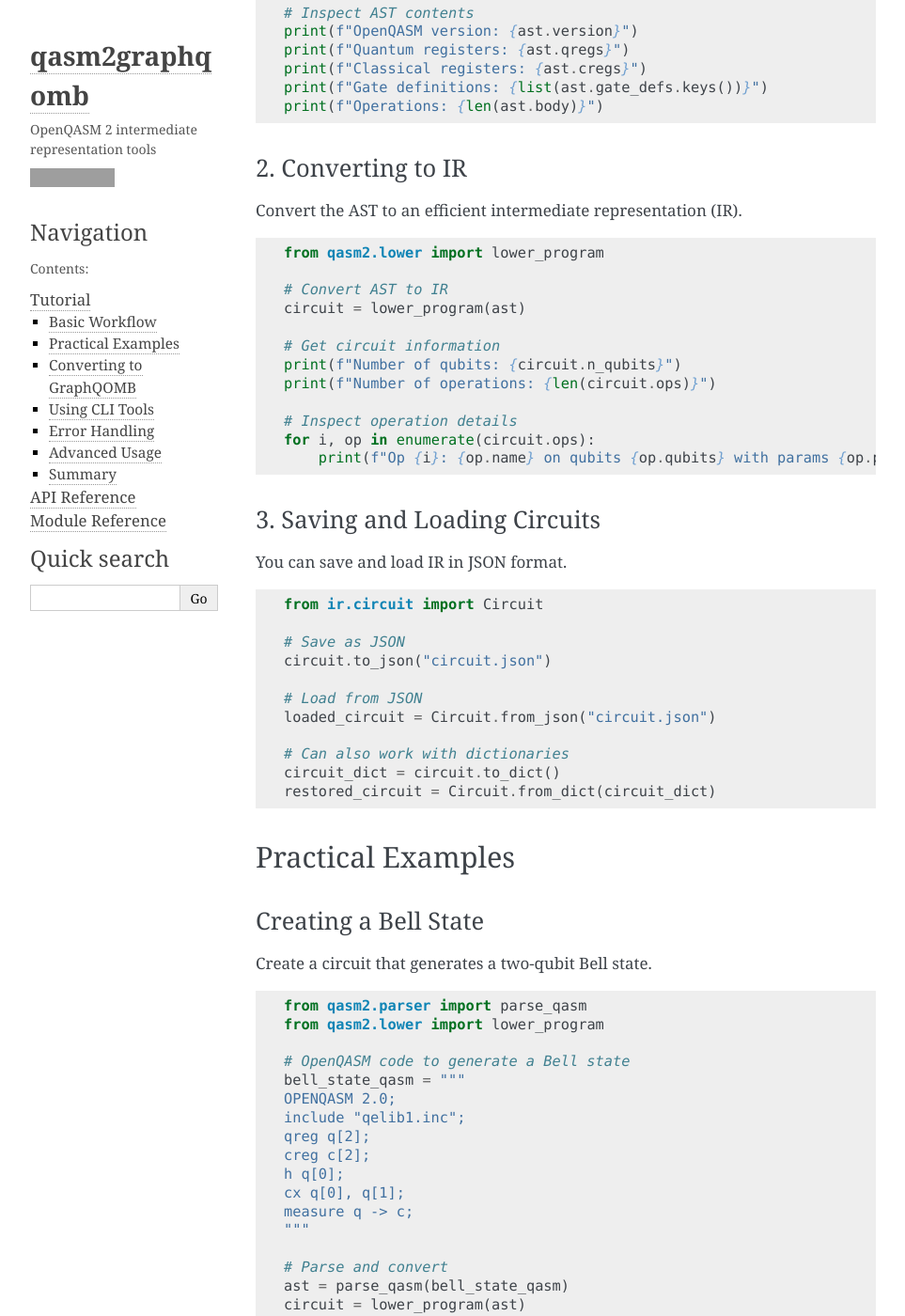
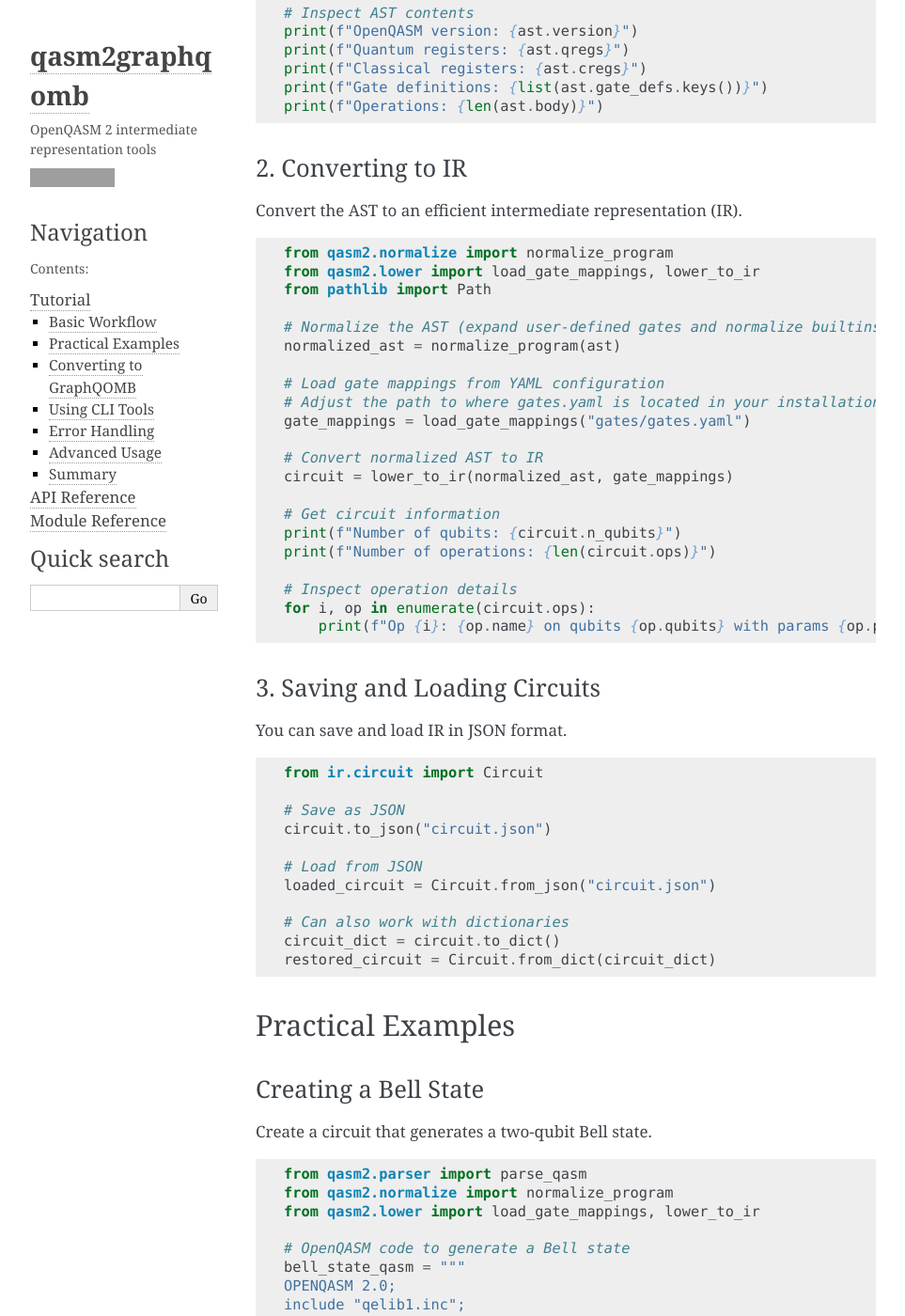
Before and after one commit to masa10-f/openqasm2-ir, a Sphinx documentation site: the page built from docs/tutorial.rst, in a window 1280 px wide and 1400 px high, scrolled down 685 px. Shown: the whole window at 94% size, without its empty margins (148-1111 px from the left). Built offline with Sphinx 7.4.7, drawn with Linux system fonts in a browser that asks for light colours; some of the changed text lies outside the part shown; grey boxes are pictures that could not be loaded.

Commit message:
Update tutorial to reflect current codebase implementation
The tutorial examples were using outdated APIs that don't exist in the
current codebase. This update brings the documentation in sync with the
actual implementation.

Changes:
- Replace lower_program() with lower_to_ir(normalized_ast, gate_mappings)
- Add normalize_program() step to all workflow examples
- Add load_gate_mappings() step to load gates.yaml configuration
- Fix Circuit Validation section to show correct validation order
  (validate before normalize, not after)
- Update all practical examples (Bell State, QFT, Custom Gates, GraphQOMB)

All examples have been tested and verified to work with the current
codebase implementation.

```diff
--- a/docs/tutorial.rst
+++ b/docs/tutorial.rst
@@ -44,10 +44,19 @@ Convert the AST to an efficient intermediate representation (IR).
 
 .. code-block:: python
 
-   from qasm2.lower import lower_program
+   from qasm2.normalize import normalize_program
+   from qasm2.lower import load_gate_mappings, lower_to_ir
+   from pathlib import Path
 
-   # Convert AST to IR
-   circuit = lower_program(ast)
+   # Normalize the AST (expand user-defined gates and normalize builtins)
+   normalized_ast = normalize_program(ast)
+
+   # Load gate mappings from YAML configuration
+   # Adjust the path to where gates.yaml is located in your installation
+   gate_mappings = load_gate_mappings("gates/gates.yaml")
+
+   # Convert normalized AST to IR
+   circuit = lower_to_ir(normalized_ast, gate_mappings)
 
    # Get circuit information
    print(f"Number of qubits: {circuit.n_qubits}")
@@ -87,7 +96,8 @@ Create a circuit that generates a two-qubit Bell state.
 .. code-block:: python
 
    from qasm2.parser import parse_qasm
-   from qasm2.lower import lower_program
+   from qasm2.normalize import normalize_program
+   from qasm2.lower import load_gate_mappings, lower_to_ir
 
    # OpenQASM code to generate a Bell state
    bell_state_qasm = """
@@ -102,7 +112,9 @@ Create a circuit that generates a two-qubit Bell state.
 
    # Parse and convert
    ast = parse_qasm(bell_state_qasm)
-   circuit = lower_program(ast)
+   normalized_ast = normalize_program(ast)
+   gate_mappings = load_gate_mappings("gates/gates.yaml")
+   circuit = lower_to_ir(normalized_ast, gate_mappings)
 
    print("Bell State Circuit:")
    print(f"  Qubits: {circuit.n_qubits}")
@@ -137,7 +149,9 @@ Implement a 3-qubit Quantum Fourier Transform.
    """
 
    ast = parse_qasm(qft3_qasm)
-   circuit = lower_program(ast)
+   normalized_ast = normalize_program(ast)
+   gate_mappings = load_gate_mappings("gates/gates.yaml")
+   circuit = lower_to_ir(normalized_ast, gate_mappings)
 
    print("QFT Circuit:")
    print(f"  Total operations: {len(circuit.ops)}")
@@ -169,7 +183,11 @@ Define and use custom gates.
    ast = parse_qasm(custom_gate_qasm)
    print(f"Defined gates: {list(ast.gate_defs.keys())}")
 
-   circuit = lower_program(ast)
+   # Normalize expands user-defined gates
+   normalized_ast = normalize_program(ast)
+   gate_mappings = load_gate_mappings("gates/gates.yaml")
+   circuit = lower_to_ir(normalized_ast, gate_mappings)
+
    for op in circuit.ops:
        print(f"{op.name}: qubits={op.qubits}, params={op.params}")
 
@@ -181,7 +199,8 @@ Convert to GraphQOMB format.
 .. code-block:: python
 
    from qasm2.parser import parse_qasm
-   from qasm2.lower import lower_program
+   from qasm2.normalize import normalize_program
+   from qasm2.lower import load_gate_mappings, lower_to_ir
    from graphqomb_adapter.converter import circuit_to_graphqomb
 
    # Parse quantum circuit and convert to IR
@@ -195,7 +214,9 @@ Convert to GraphQOMB format.
    """
 
    ast = parse_qasm(qasm_code)
-   circuit = lower_program(ast)
+   normalized_ast = normalize_program(ast)
+   gate_mappings = load_gate_mappings("gates/gates.yaml")
+   circuit = lower_to_ir(normalized_ast, gate_mappings)
 
    # Convert to GraphQOMB format
    graphqomb_circuit = circuit_to_graphqomb(circuit)
@@ -243,21 +264,21 @@ Advanced Usage
 Circuit Validation
 ~~~~~~~~~~~~~~~~~~
 
-Perform normalization and validation.
+Perform validation and normalization. Validation should be done before normalization.
 
 .. code-block:: python
 
    from qasm2.parser import parse_qasm
+   from qasm2.validate import validate_program
    from qasm2.normalize import normalize_program
-   from qasm2.validate import validate_program
 
    ast = parse_qasm(qasm_code)
 
-   # Normalize
+   # Validate first (checks syntax and semantic correctness)
+   validate_program(ast)
+
+   # Then normalize (expands user-defined gates)
    normalized_ast = normalize_program(ast)
-
-   # Validate
-   validate_program(normalized_ast)
 
 Circuit Manipulation
 ~~~~~~~~~~~~~~~~~~~~
```
